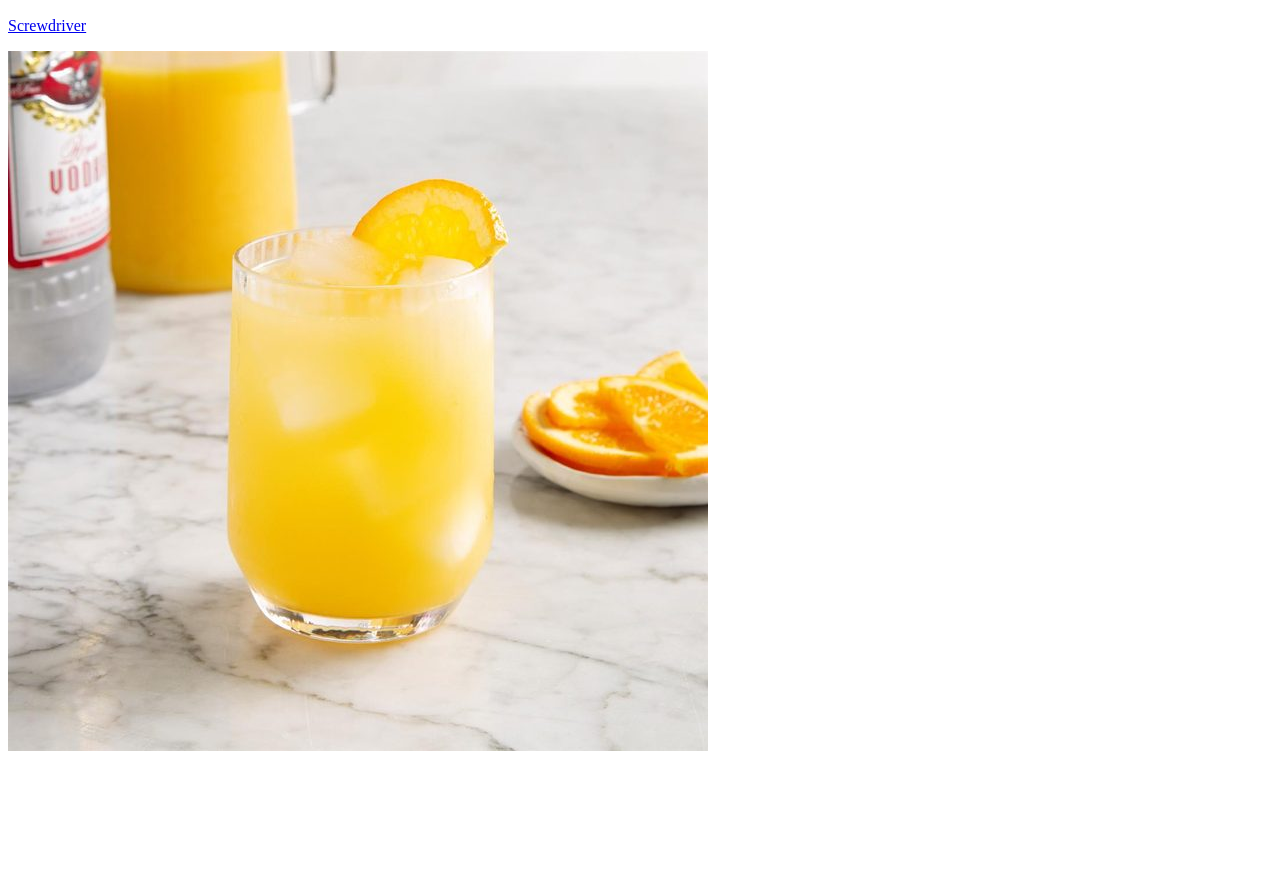
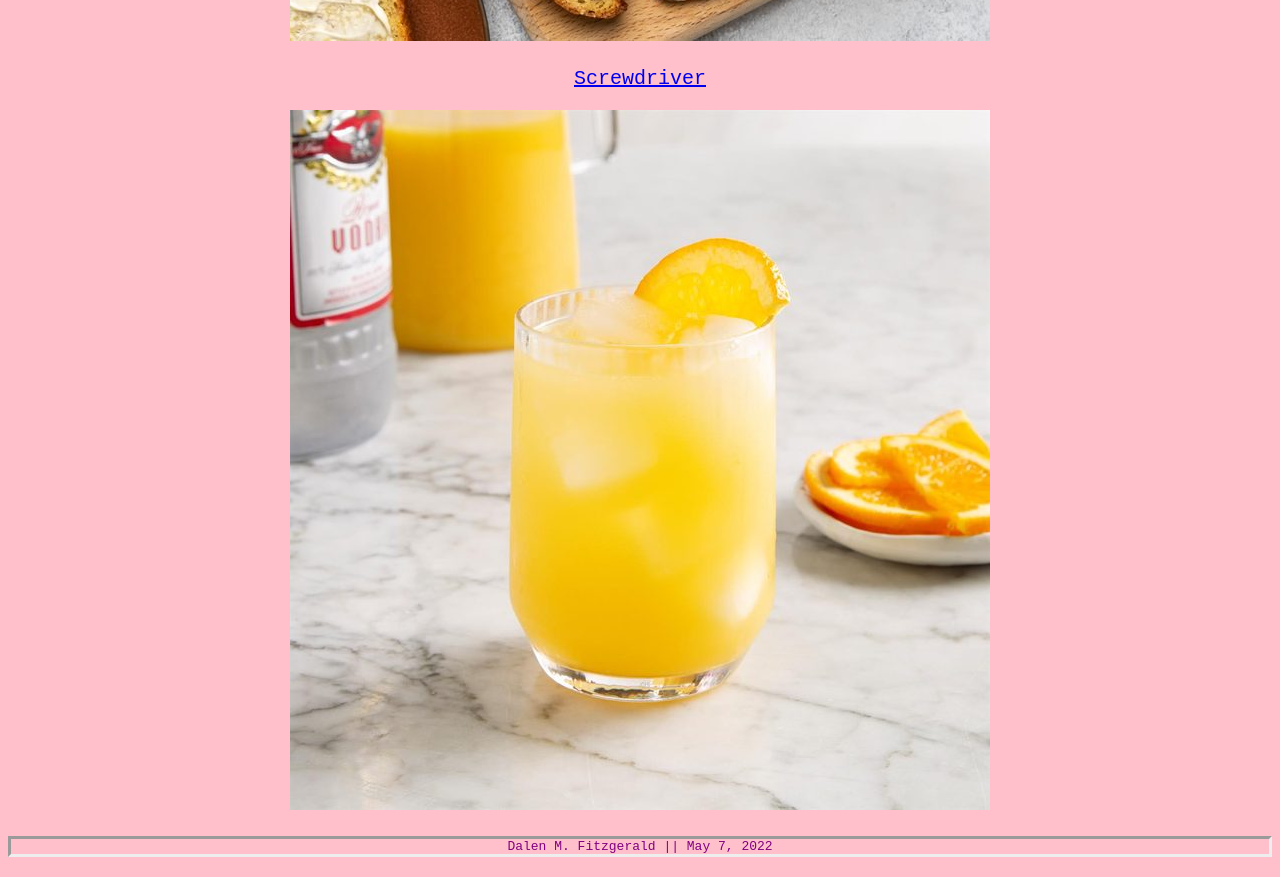
Before and after one commit to dalenfitzgerald/odin-recipes, a plain HTML site: page index.html in a window 1280 px wide. Shown: the part 1568-2445 px from the top of the page. Before the commit the page ends 2339 px from the top, so only its background shows below. Drawn offline with Linux system fonts and the light colour scheme.

Commit message:
updated css on index.html to match other pages

```diff
--- a/index.html
+++ b/index.html
@@ -1,6 +1,13 @@
 <!DOCTYPE html>
 <html lang="en">
     <head>
+        <style>
+            p
+            {
+                font-size: 20px;
+            }
+        </style>
+        <link rel="stylesheet" href="./recipes/style.css"
         <meta charset="utf-8">
         <title>Odin Recipes</title>
     </head>
@@ -28,6 +35,11 @@
             <img src="./images/screwdriver.jpg" alt="Screwdriver Picture">
         </p>
 
+        <p>
+            <div style="color: purple; border-style: inset;">
+            Dalen M. Fitzgerald || May 7, 2022
+            </div>
+        </p>
 
     </body>
 
```
